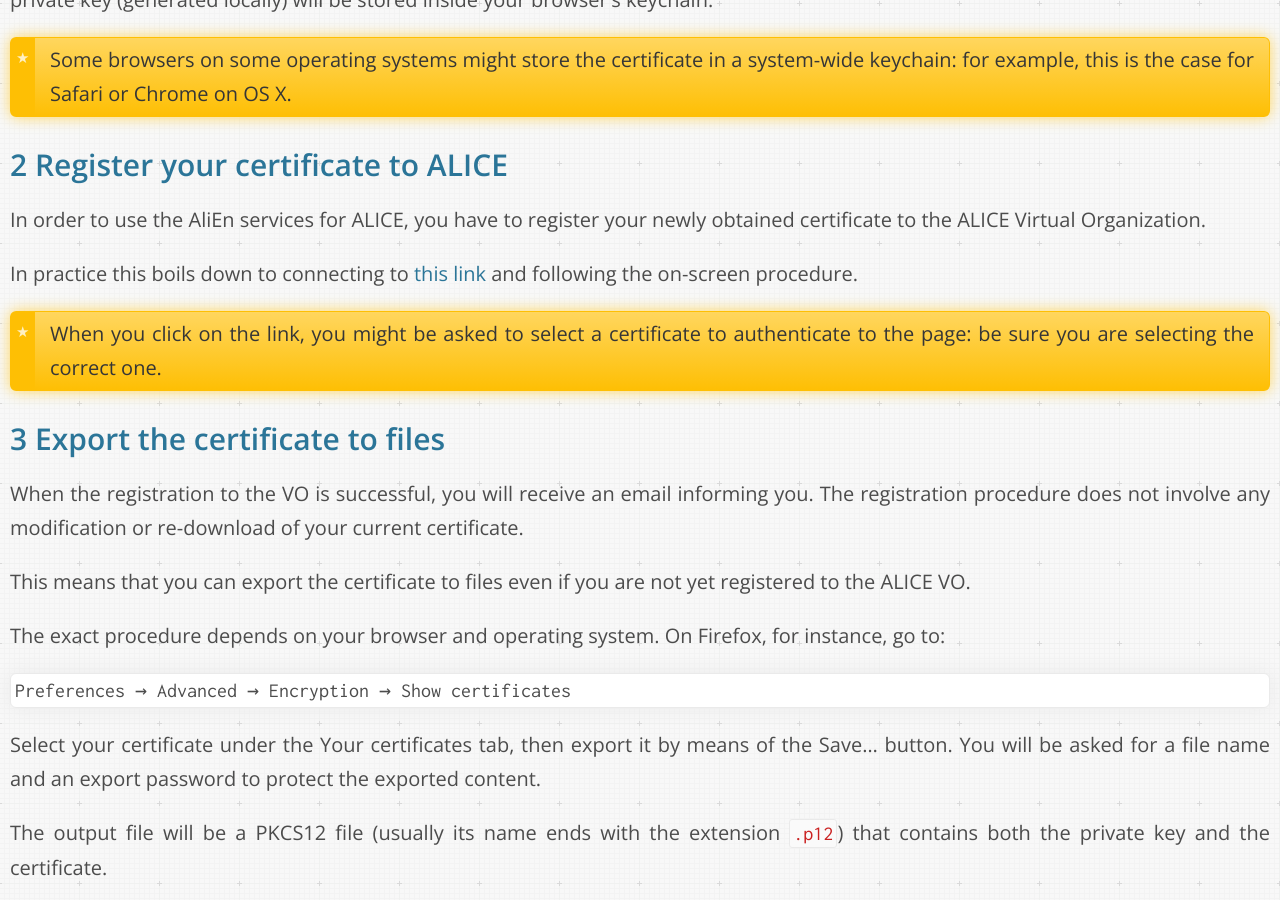
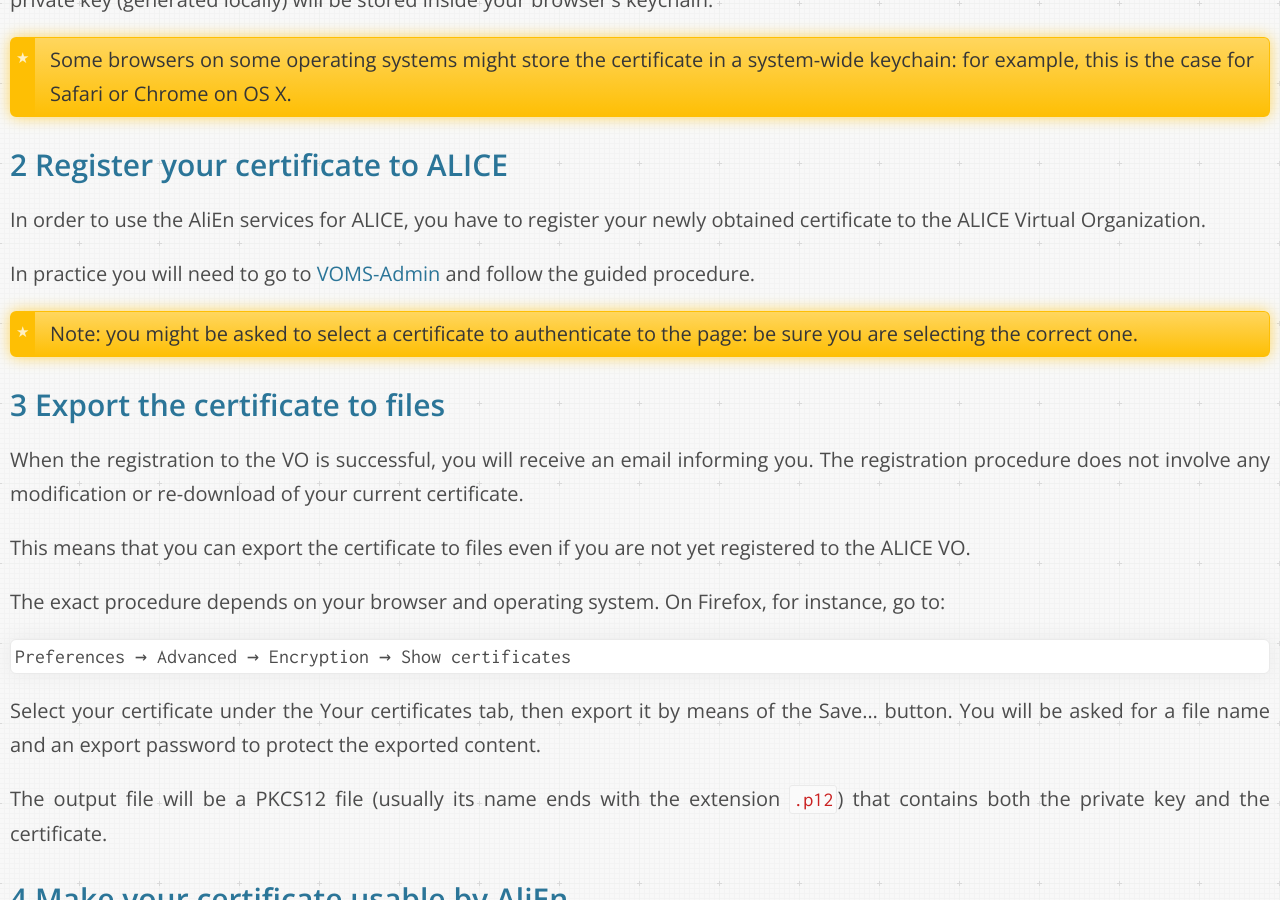
Before and after one commit to dberzano/dberzano.github.io, a Jekyll site: the page built from alice/alien-certificate.md, in a window 1280 px wide and 900 px high, scrolled down 717 px. Built offline with Jekyll 4.4.1, drawn with Linux system fonts in a browser that asks for light colours; Markdown is read by kramdown in place of the engine named in the settings.

Commit message:
AliCert: replaced VOMRS with VOMS-Admin
Thanks Maarten Litmaath

```diff
--- a/alice/alien-certificate.md
+++ b/alice/alien-certificate.md
@@ -32,13 +32,12 @@
 In order to use the AliEn services for ALICE, you have to register
 your newly obtained certificate to the ALICE Virtual Organization.
 
-In practice this boils down to connecting to
-[this link](https://lcg-voms.cern.ch:8443/vo/alice/vomrs) and
-following the on-screen procedure.
+In practice you will need to go to
+[VOMS-Admin](https://voms2.cern.ch:8443/voms/alice) and follow the guided
+procedure.
 
-> When you click on the link, you might be asked to select a
-> certificate to authenticate to the page: be sure you are selecting
-> the correct one.
+> Note: you might be asked to select a certificate to authenticate to the page:
+> be sure you are selecting the correct one.
 
 
 Export the certificate to files
```
